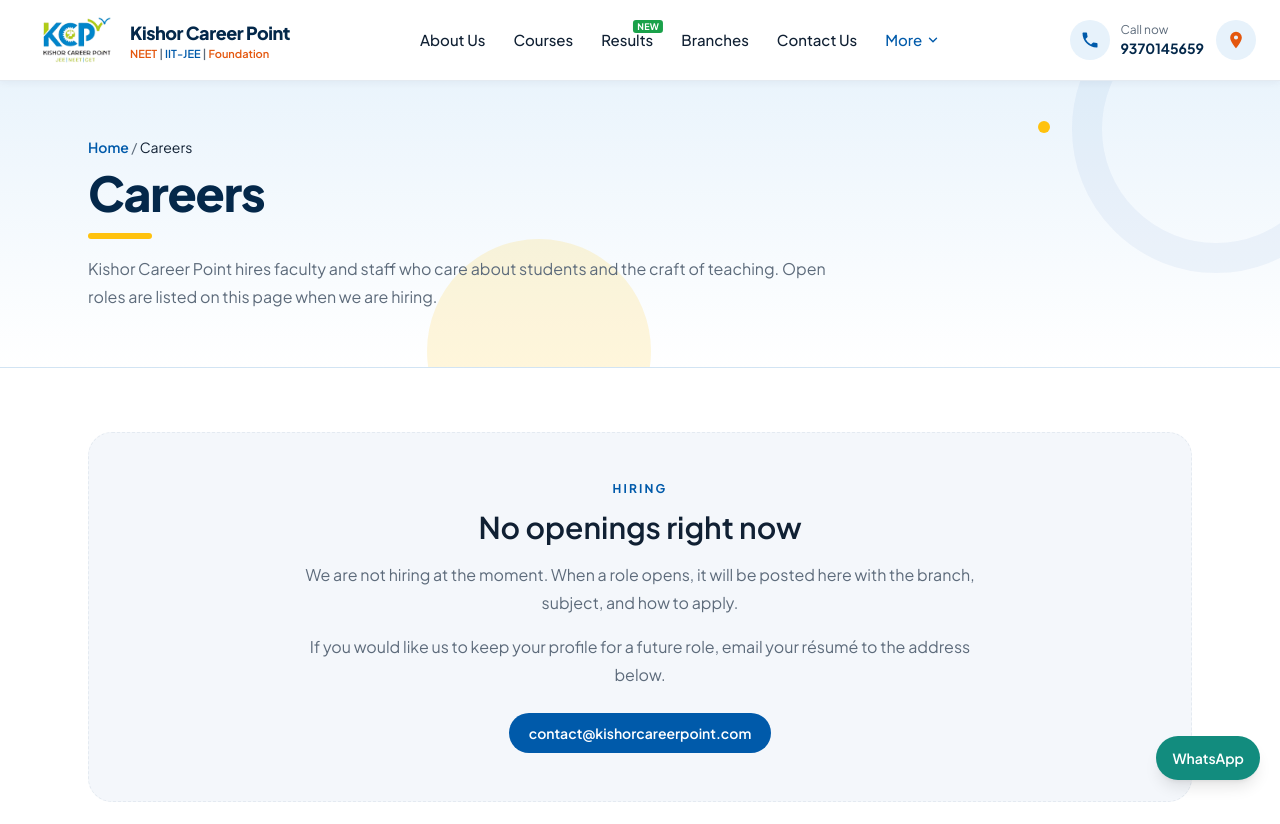
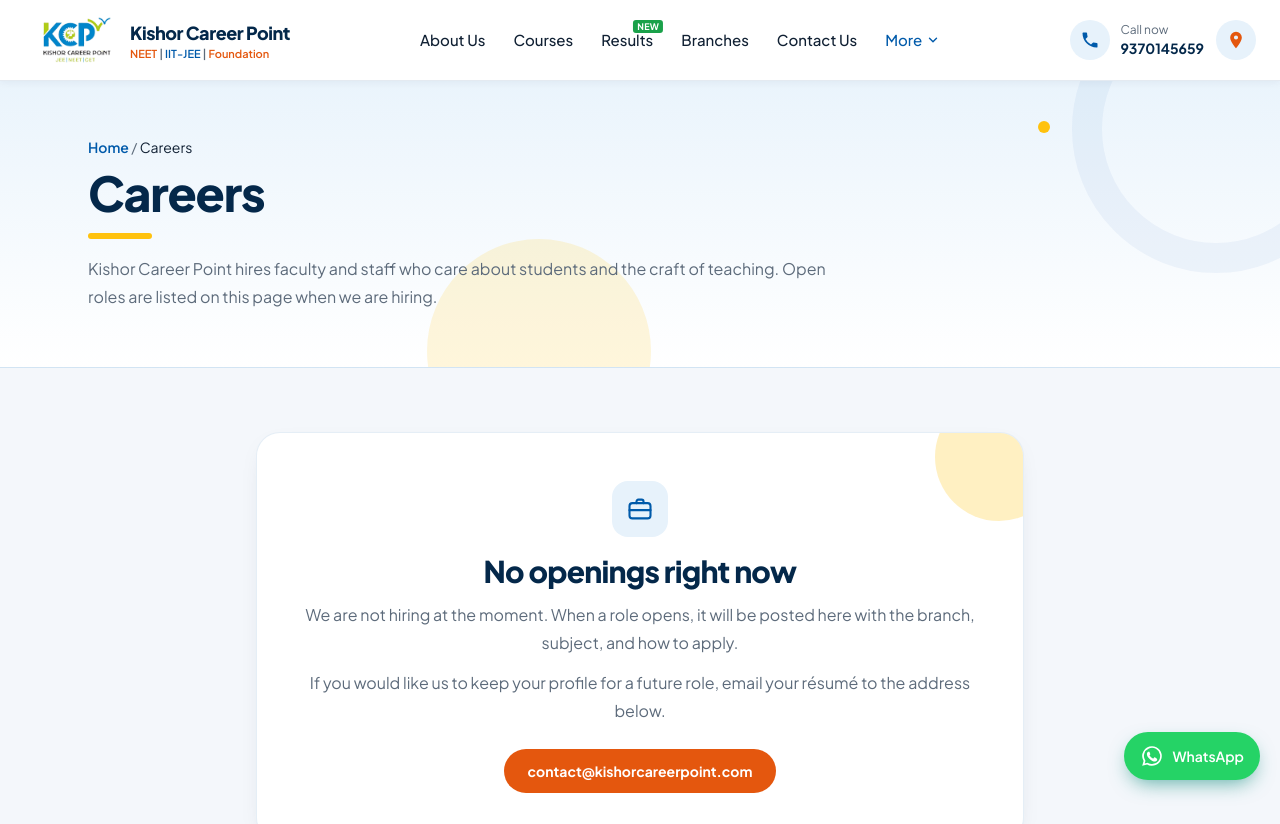
Before and after one commit to vaibhav-jadhav/kishorcareerpoint, a Next.js app: page /careers in a window 1280 px wide. Shown: the top 824 px of the page. Built offline with nearby package versions, Linux system fonts and the light colour scheme.

Commit message:
update: styles, UI

```diff
--- a/app/blog/[slug]/page.tsx
+++ b/app/blog/[slug]/page.tsx
@@ -29,9 +29,9 @@ export default async function BlogPostPage({ params }: BlogPostPageProps) {
   if (!post) notFound();
 
   return (
-    <Container className="py-14">
-      <Link href="/blog" className="text-sm font-semibold text-brand">
-        All articles
+    <Container className="py-10 sm:py-14">
+      <Link href="/blog" className="inline-flex items-center gap-1.5 text-sm font-bold text-brand hover:underline">
+        <span aria-hidden="true">←</span> All articles
       </Link>
       <div className="mt-6">
         <BlogArticle post={post} />
--- a/app/blog/page.tsx
+++ b/app/blog/page.tsx
@@ -13,25 +13,36 @@ export default function BlogPage() {
   return (
     <>
       <PageHero title="Blog" description={blogIntro} />
-      <Container className="py-14">
+      <section className="bg-surface py-12 sm:py-16">
+        <Container>
           <ul className="grid gap-5">
             {posts.map((post) => (
               <li key={post.slug}>
-              <article className="rounded-3xl border border-line p-6 sm:p-8">
-                <p className="text-xs font-bold uppercase tracking-[0.16em] text-brand">
-                  {post.category} · {formatPostDate(post.updatedAt)}
+                <article className="group relative rounded-2xl border border-line bg-white p-6 transition duration-300 hover:-translate-y-1 hover:border-brand/30 hover:shadow-[0_16px_32px_-18px_rgba(0,90,170,0.4)] sm:p-8">
+                  <p className="flex flex-wrap items-center gap-2 text-xs font-bold text-muted">
+                    <span className="rounded-full bg-brand-soft px-2.5 py-1 uppercase tracking-wide text-brand">
+                      {post.category}
+                    </span>
+                    {formatPostDate(post.updatedAt)}
                   </p>
-                <h2 className="mt-3 text-2xl font-semibold">
-                  <Link href={`/blog/${post.slug}`} className="hover:text-brand">
+                  <h2 className="mt-3 text-xl font-extrabold leading-snug text-brand-dark sm:text-2xl">
+                    <Link
+                      href={`/blog/${post.slug}`}
+                      className="after:absolute after:inset-0 after:content-[''] group-hover:text-brand"
+                    >
                       {post.title}
                     </Link>
                   </h2>
                   <p className="mt-3 max-w-3xl text-sm leading-6 text-muted">{post.description}</p>
+                  <span className="mt-4 inline-block text-sm font-bold text-brand" aria-hidden="true">
+                    Read article →
+                  </span>
                 </article>
               </li>
             ))}
           </ul>
         </Container>
+      </section>
     </>
   );
 }
--- a/app/careers/page.tsx
+++ b/app/careers/page.tsx
@@ -13,16 +13,41 @@ export default function CareersPage() {
   return (
     <>
       <PageHero title={careers.title} description={careers.intro} />
-      <Container className="py-14 sm:py-16">
+      <section className="bg-surface py-12 sm:py-16">
+        <Container>
           {openings.length === 0 ? (
-          <div className="rounded-3xl border border-dashed border-line bg-surface px-6 py-12 text-center sm:px-12">
-            <p className="text-xs font-bold uppercase tracking-[0.18em] text-brand">Hiring</p>
-            <h2 className="mt-3 text-3xl font-semibold">{careers.emptyTitle}</h2>
-            <p className="mx-auto mt-4 max-w-2xl text-base leading-7 text-muted">{careers.emptyBody}</p>
-            <p className="mx-auto mt-4 max-w-2xl text-base leading-7 text-muted">{careers.futureNote}</p>
+            <div className="relative mx-auto max-w-3xl overflow-hidden rounded-3xl border border-brand/10 bg-white px-6 py-10 text-center shadow-[0_8px_28px_-18px_rgba(4,40,74,0.35)] sm:px-12 sm:py-12">
+              <span
+                className="pointer-events-none absolute -right-10 -top-10 h-32 w-32 rounded-full bg-sun/25"
+                aria-hidden="true"
+              />
+              <span className="relative mx-auto flex h-14 w-14 items-center justify-center rounded-2xl bg-brand-soft text-brand">
+                <svg
+                  viewBox="0 0 24 24"
+                  fill="none"
+                  stroke="currentColor"
+                  strokeWidth="1.8"
+                  strokeLinecap="round"
+                  strokeLinejoin="round"
+                  aria-hidden="true"
+                  className="h-7 w-7"
+                >
+                  <rect x="3" y="7" width="18" height="13" rx="2.500" />
+                  <path d="M9 7V5.500A1.500 1.500 0 0 1 10.500 4h3A1.500 1.500 0 0 1 15 5.500V7M3 13h18" />
+                </svg>
+              </span>
+              <h2 className="relative mt-4 text-2xl font-extrabold tracking-tight text-brand-dark sm:text-3xl">
+                {careers.emptyTitle}
+              </h2>
+              <p className="relative mx-auto mt-3 max-w-2xl text-base leading-7 text-muted">
+                {careers.emptyBody}
+              </p>
+              <p className="relative mx-auto mt-3 max-w-2xl text-base leading-7 text-muted">
+                {careers.futureNote}
+              </p>
               <a
                 href={`mailto:${site.email}?subject=Future%20role%20at%20Kishor%20Career%20Point`}
-              className="mt-6 inline-flex rounded-full bg-brand px-5 py-2.5 text-sm font-semibold text-white"
+                className="relative mt-6 inline-flex rounded-full bg-accent px-6 py-3 text-sm font-bold text-white transition hover:bg-accent-dark"
               >
                 {site.email}
               </a>
@@ -30,8 +55,11 @@ export default function CareersPage() {
           ) : (
             <ul className="grid gap-4">
               {openings.map((role) => (
-              <li key={role.id} className="rounded-3xl border border-line p-6">
-                <h2 className="text-2xl font-semibold">{role.title}</h2>
+                <li
+                  key={role.id}
+                  className="rounded-2xl border border-line bg-white p-6 transition hover:border-brand/30 hover:shadow-[0_16px_32px_-18px_rgba(0,90,170,0.4)]"
+                >
+                  <h2 className="text-xl font-extrabold text-brand-dark">{role.title}</h2>
                   <p className="mt-1 text-sm font-semibold text-brand">{role.location}</p>
                   <p className="mt-3 text-sm leading-6 text-muted">{role.summary}</p>
                 </li>
@@ -39,6 +67,7 @@ export default function CareersPage() {
             </ul>
           )}
         </Container>
+      </section>
     </>
   );
 }
--- a/app/globals.css
+++ b/app/globals.css
@@ -41,6 +41,14 @@
 
 html {
   scroll-behavior: smooth;
+  /* Keeps in-page anchors clear of the sticky header. */
+  scroll-padding-top: 6rem;
+}
+
+@media (prefers-reduced-motion: reduce) {
+  html {
+    scroll-behavior: auto;
+  }
 }
 
 body {
--- a/app/not-found.tsx
+++ b/app/not-found.tsx
@@ -4,8 +4,8 @@ import { Container } from "@/components/ui/Container";
 export default function NotFound() {
   return (
     <Container className="py-24 text-center">
-      <p className="text-xs font-bold uppercase tracking-[0.18em] text-brand">404</p>
-      <h1 className="mt-3 text-4xl font-semibold">This page is not on the site</h1>
+      <p className="text-6xl font-extrabold tracking-tight text-brand/20 sm:text-7xl">404</p>
+      <h1 className="mt-2 text-3xl font-extrabold text-brand-dark sm:text-4xl">This page is not on the site</h1>
       <p className="mx-auto mt-4 max-w-md text-muted">
         The link may be old. Head back to the homepage or contact the Ichalkaranji office.
       </p>
--- a/components/blog/BlogArticle.tsx
+++ b/components/blog/BlogArticle.tsx
@@ -3,26 +3,27 @@ import { formatPostDate, type BlogPost } from "@/content/blog";
 export function BlogArticle({ post }: { post: BlogPost }) {
   return (
     <article className="mx-auto max-w-3xl">
-      <p className="text-xs font-bold uppercase tracking-[0.16em] text-brand">
+      <p className="inline-block rounded-full bg-brand-soft px-3 py-1 text-xs font-bold uppercase tracking-wide text-brand">
         {post.category}
       </p>
-      <h1 className="mt-3 text-3xl font-semibold tracking-tight text-ink sm:text-5xl">
+      <h1 className="mt-4 text-3xl font-extrabold tracking-tight text-brand-dark sm:text-5xl">
         {post.title}
       </h1>
+      <span className="mt-5 block h-1.5 w-16 rounded-full bg-sun" aria-hidden="true" />
       <p className="mt-4 text-sm text-muted">
         Published {formatPostDate(post.publishedAt)} · Updated {formatPostDate(post.updatedAt)}
       </p>
       <div className="mt-10 space-y-10">
         {post.sections.map((section) => (
           <section key={section.id} id={section.id}>
-            <h2 className="text-2xl font-semibold">{section.heading}</h2>
+            <h2 className="text-xl font-extrabold text-brand-dark sm:text-2xl">{section.heading}</h2>
             {section.paragraphs.map((paragraph) => (
               <p key={paragraph} className="mt-4 text-base leading-7 text-ink/90">
                 {paragraph}
               </p>
             ))}
             {section.bullets ? (
-              <ul className="mt-4 list-disc space-y-2 pl-5 text-base leading-7 text-ink/90">
+              <ul className="mt-4 list-disc space-y-2 pl-5 marker:text-brand text-base leading-7 text-ink/90">
                 {section.bullets.map((item) => (
                   <li key={item}>{item}</li>
                 ))}
--- a/components/layout/WhatsAppButton.tsx
+++ b/components/layout/WhatsAppButton.tsx
@@ -6,10 +6,13 @@ export function WhatsAppButton() {
       href={site.whatsappUrl}
       target="_blank"
       rel="noreferrer"
-      className="fixed bottom-[calc(5rem+env(safe-area-inset-bottom))] right-4 xl:bottom-5 xl:right-5 z-30 inline-flex items-center gap-2 rounded-full bg-[#128C7E] px-4 py-3 text-sm font-semibold text-white shadow-lg hover:bg-[#0d6e63]"
+      aria-label="Chat with Kishor Career Point on WhatsApp"
+      className="fixed bottom-[calc(5rem+env(safe-area-inset-bottom))] right-4 z-30 inline-flex h-12 w-12 items-center justify-center gap-2 rounded-full bg-[#25d366] text-white shadow-[0_8px_20px_-6px_rgba(18,140,126,0.7)] transition hover:scale-105 hover:bg-[#128c7e] xl:bottom-5 xl:right-5 xl:h-auto xl:w-auto xl:px-4 xl:py-3"
     >
-      <span aria-hidden="true">WhatsApp</span>
-      <span className="sr-only">Chat with Kishor Career Point on WhatsApp</span>
+      <svg viewBox="0 0 24 24" fill="currentColor" aria-hidden="true" className="h-6 w-6">
+        <path d="M12 2.2a9.8 9.8 0 0 0-8.4 14.8L2.2 21.8l4.9-1.3A9.8 9.8 0 1 0 12 2.2Zm0 17.9a8 8 0 0 1-4.1-1.1l-.3-.2-2.900.8.8-2.800-.2-.3a8.100 8.100 0 1 1 6.700 3.600Zm4.400-6c-.2-.1-1.400-.7-1.600-.8-.2-.1-.4-.1-.6.100l-.8 1c-.1.200-.3.200-.5.100a6.600 6.600 0 0 1-3.300-2.900c-.2-.4.200-.4.700-1.300.1-.2 0-.3 0-.4l-.7-1.700c-.2-.5-.4-.4-.6-.4h-.5c-.2 0-.4.100-.7.300-.2.300-.9.900-.9 2.200s.9 2.500 1 2.700c.1.200 1.800 2.800 4.400 3.900 1.600.7 2.300.8 3.100.6.500-.1 1.400-.6 1.600-1.200.2-.6.200-1.100.1-1.200 0-.1-.2-.2-.5-.4Z" />
+      </svg>
+      <span className="hidden text-sm font-semibold xl:inline">WhatsApp</span>
     </a>
   );
 }
```
Lines whose indentation alone changed are shown as unchanged.
